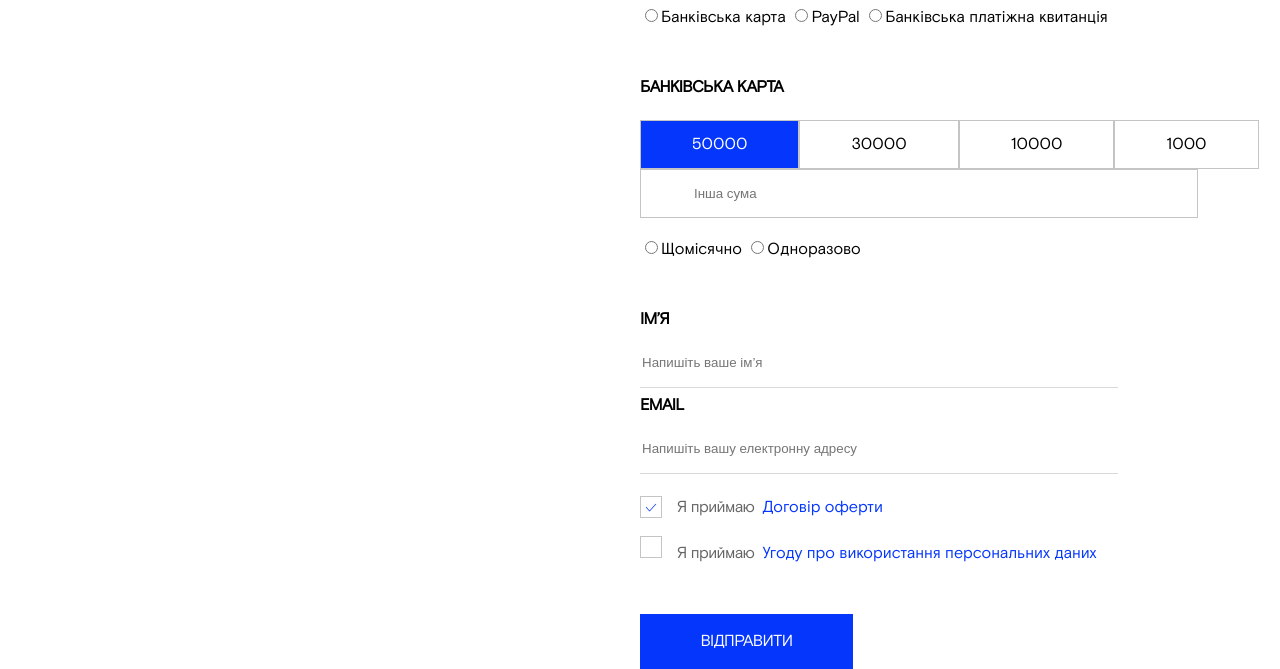
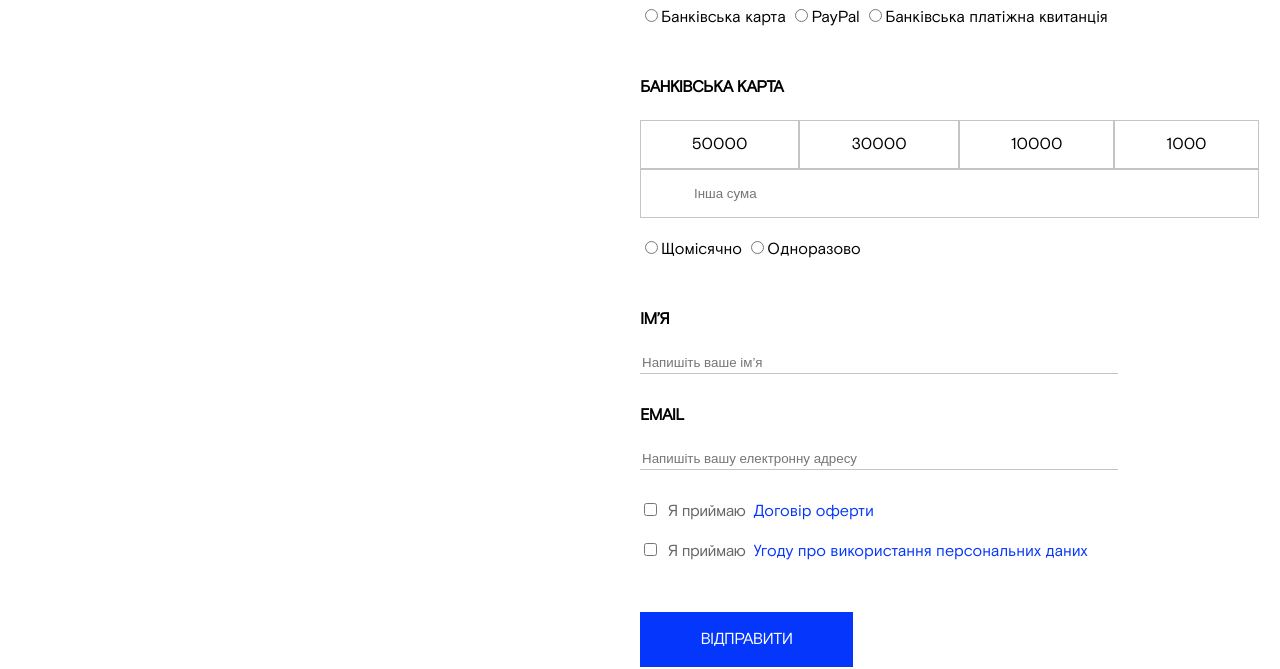
Before and after one commit to spodobets/homework8, a plain HTML site: page homework8/index.html in a window 1280 px wide. Shown: the part 356-1025 px from the top of the page. Drawn offline with Linux system fonts and the light colour scheme; files whose address does not match are found by name.

Commit message:
Add files via upload

```diff
--- a/homework8/index.html
+++ b/homework8/index.html
@@ -15,44 +15,45 @@
         </div>
         <div class="block2">
             <div class="radio1">
-            <form action="payment_method">
+            <form action="payment_form">
                 <label><input name="Банківська карта"  type="radio">Банківська картa</label>
                 <label><input name="Банківська карта"  type="radio">PayPal</label>
                 <label><input name="Банківська карта"  type="radio">Банківська платіжна квитанція</label>
-            </form>
+
             </div>
             <span class="text_descr">банківська карта</span>
 
-            <form action="amount" class="amount_pos">
-                <label class="amount_blue"><input class="amount" type="radio">50000</label>
+            <div class="amount_pos">
+
+                <label class="amount"><input class="amount" type="radio">50000</label>
                 <label class="amount"><input class="amount" type="radio">30000</label>
                 <label class="amount"><input class="amount" type="radio">10000</label>
                 <label class="amount"><input class="amount" type="radio">1000</label>
+
                 <label class="amount_long" class="amount"><input type="text" placeholder="Інша сума"></label>
-            </form>
+
+            </div>
 
             <div class="regularity">
-            <form action="regularity">
+
                 <label><input name="when"  type="radio">Щомісячно</label>
                 <label><input name="when"  type="radio">Одноразово</label>
-            </form>
+
             </div>
             <div class="name_email_block">
-            <form action="name_input">
+
                 <span class="text_descr">ім’я</span>
                 <label><input type="text" placeholder="Напишіть ваше ім’я"></label>
-            </form>
-            <div><img src="./Rectangle74.png" alt=""></div>
-            <form action="email_input">
+            <div class="line"></div>
+
+
                 <span class="text_descr">Email</span>
                 <label><input type="email" placeholder="Напишіть вашу електронну адресу"></label>
-            </form>
-            <div><img src="./Rectangle74.png" alt=""></div>
+                <div class="line"></div>
         </div>
 
-        <form action="checkbox">
-            <div class="check_box"><label class="container2"><input type="checkbox"><div class="checkmark"><img class="tick" src="./Vector39.png"></div><span class="accept_text">Я приймаю</span><span class="hypertext">Договір оферти</span></label></div>
-            <div class="check_box"><label class="container2"><input type="checkbox"><div class="checkmark"></div><span class="accept_text">Я приймаю</span><span class="hypertext">Угоду про використання персональних даних</span></label></div>
+            <div class="checkbox"><label><input type="checkbox"><span class="accept_text">Я приймаю</span><a href="" class="hypertext">Договір оферти</a></label></div>
+            <div class="checkbox"><label><input type="checkbox"><span class="accept_text">Я приймаю</span><a href="" class="hypertext">Угоду про використання персональних даних</a></label></div>
         </form>
 
             <div class="button"><span class="button_text">відправити</span></div>
--- a/homework8/styles.css
+++ b/homework8/styles.css
@@ -108,34 +108,47 @@ letter-spacing: -0.48px;
 text-transform: uppercase;
 }
 
- input[type="radio"].amount {
+input[type="radio"].amount {
     display: none;
+}
+input:checked{
+    background-color: #0536FC;
+
 }
 
 .amount_pos {
     display: flex;
     flex-wrap: wrap;
+    max-width: 619px;
 }
 
-.amount {
+label.amount {
     border: 1px solid #C4C4C4;
     padding: 13px 51px;
     margin: 0px;
 }
 
-.amount_long {
+label.amount_long {
     border: 1px solid #C4C4C4;
     padding: 13px 51px;
     margin: 0px;
-    width: 71%;
+
 }
 
-.amount_blue {
+.amount_long {
+    width: 100vw;
+}
+
+label.amount_blue {
     border: 1px solid #C4C4C4;
     padding: 13px 51px;
     background-color: #0536FC;
     color: white;
 }
+
+
+
+
 
 input[type="text"], input[type="email"] {
     border: 0px;
@@ -147,9 +160,11 @@ input[type="text"], input[type="email"] {
    margin-top: 16px;
 }
 
+
 .hypertext {
     color: #0536FC;
     margin-left: 8px;
+    text-decoration: none;
 }
 
 .accept_text {
@@ -161,27 +176,16 @@ font-weight: 400;
 line-height: 24px;
 letter-spacing: -0.48px;
 opacity: 0.6000000238418579;
+margin-left: 8px;
 }
 
-.container2 input {
-    position: absolute;
-    opacity: 0;
-    cursor: pointer;
-    height: 0;
-    width: 0;
-  }
+.checkbox {
+    margin-top: 16px;
+}
 
-  .checkmark {
-    display: inline-block;
-    height: 20px;
-    width: 20px;
-    margin-right: 15px;
-    background-color: #ffffff;
-    border: 1px solid #C4C4C4;
-  }
-
-  .tick {
-    position: relative;
-    top: auto;
-    left: 4px;
-  }
+.line {
+    width: 478px;
+    height: 1px;
+    background-color: #C4C4C4;
+    margin-bottom: 30px;
+}
```
Also changed, not shown: homework8/Rectangle 74.png (added).
